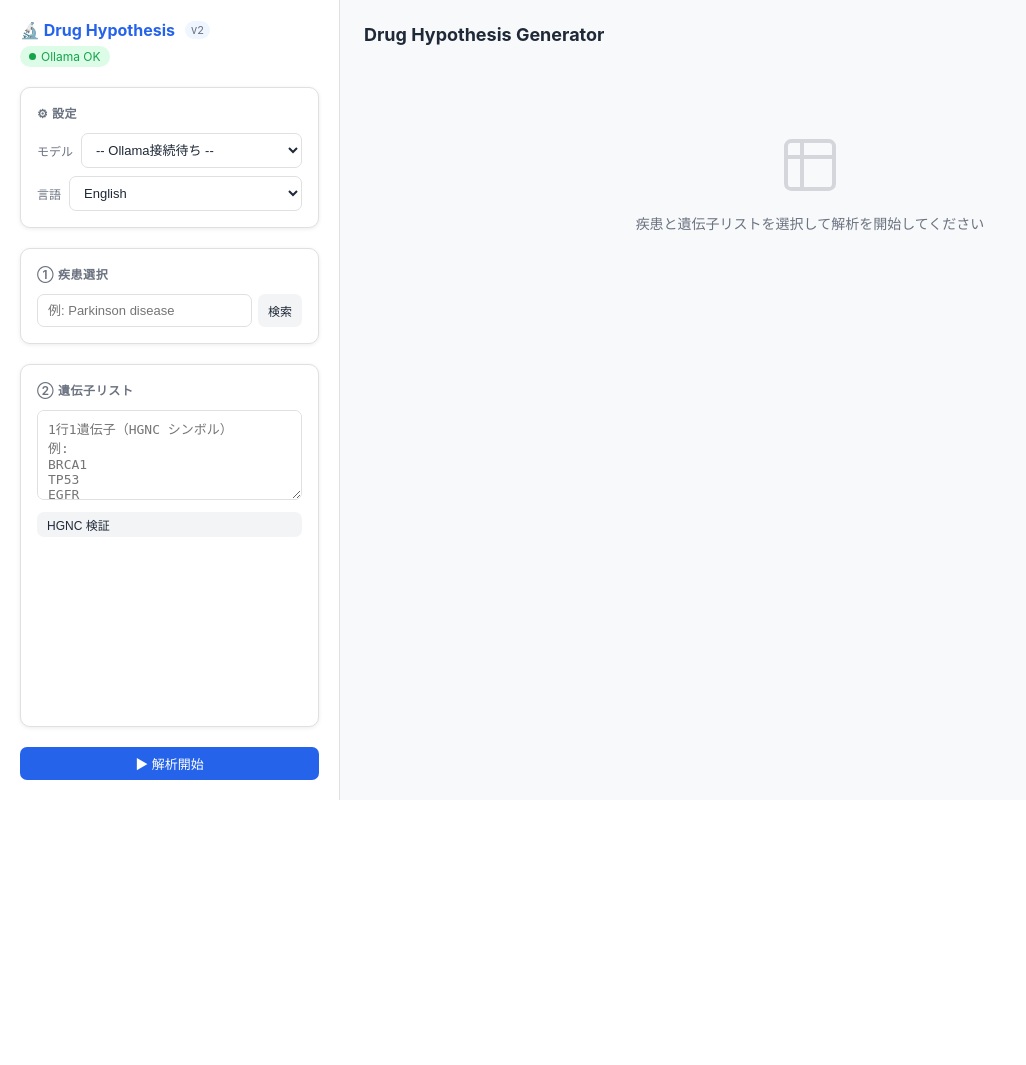
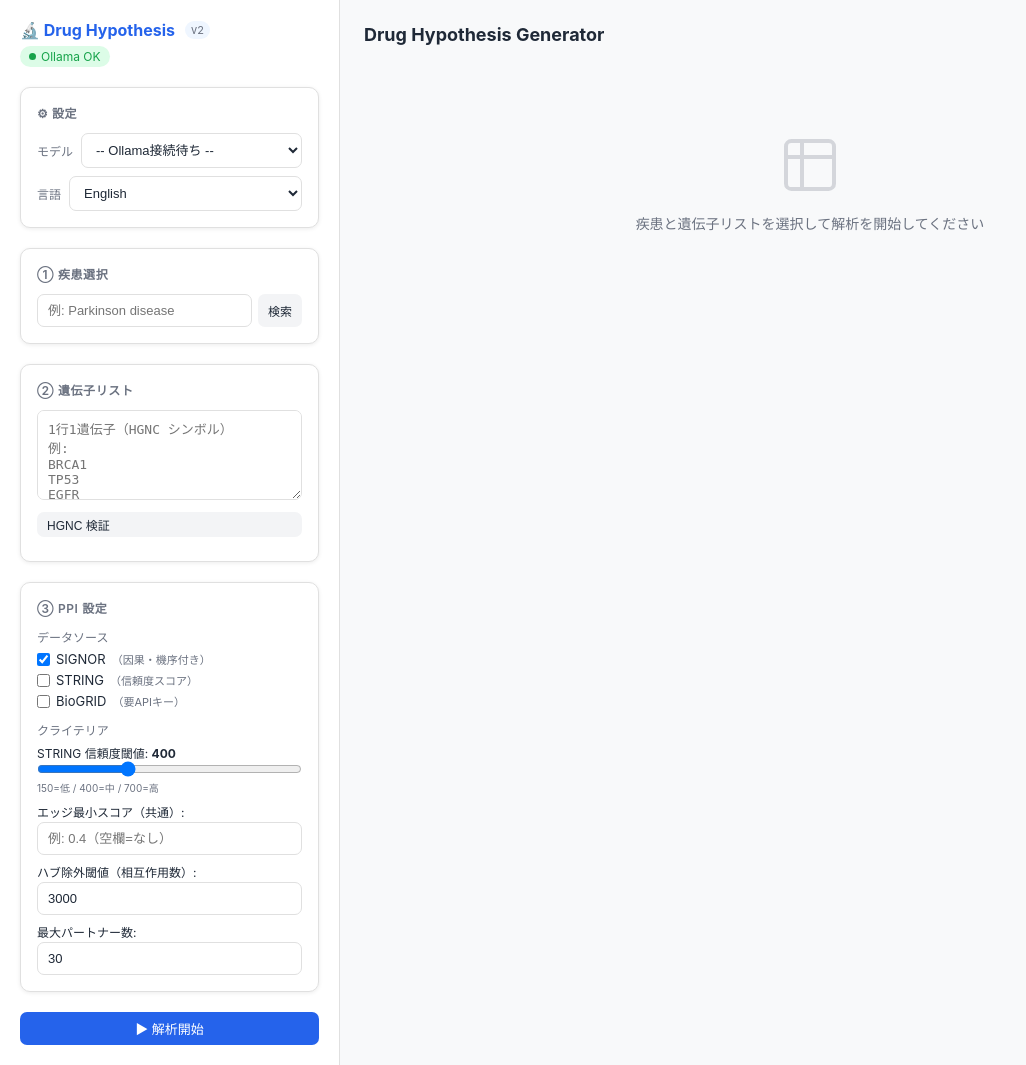
Before and after one commit to pepsea/aiagent_hypothesis_generator002, a Flask app: page / in a window 1280 px wide. Shown: the whole page, without its empty margins (0-1026 px from the left). Before the commit the page ends 800 px from the top, so only its background shows below. Run offline with Flask 3, Linux system fonts and the light colour scheme; data that the repository does not hold is empty.

Commit message:
Add STRING PPI source; make PPI sources and criteria configurable in UI
- collectors/string_db.py: STRING network API collector with
  required_score confidence threshold and per-channel subscores (cached)
- network.build_ppi_network: use_signor/use_string/use_biogrid source
  toggles, string_required_score, and min_score edge filter (drops
  low-confidence edges + resulting isolated nodes)
- webapp: new "③ PPI 設定" sidebar card — source checkboxes
  (SIGNOR/STRING/BioGRID), STRING confidence slider, common min-score,
  hub-exclusion threshold, max partners; sent as ppi{} in /api/analyze
- app.py: parse ppi config, include only selected PPI sources in the
  取得データ grid, pass criteria to build_ppi_network and enrichment;
  STRING added to collector labels/summary/detail renderers

Co-Authored-By: Claude Fable 5 <noreply@anthropic.com>

```diff
--- a/webapp/app.py
+++ b/webapp/app.py
@@ -34,7 +34,7 @@ from llm.ollama_client import OllamaClient, OLLAMA_BASE_URL
 from collectors import (
     pubmed, opentargets, uniprot, intact, gwas, chembl,
     gnomad, gtex, hpa, dgidb, clinicaltrials, alphafold,
-    reactome, toxicity, signor, biogrid,
+    reactome, toxicity, signor, biogrid, string_db,
 )
 
 app = Flask(__name__)
@@ -129,7 +129,7 @@ def validate_genes():
 # ─── Collector helpers ────────────────────────────────────────────────────
 _SRC_LABEL = {
     "pubmed": "PubMed", "opentargets": "OpenTargets", "uniprot": "UniProt",
-    "signor": "SIGNOR", "biogrid": "BioGRID", "intact": "IntAct",
+    "signor": "SIGNOR", "string": "STRING", "biogrid": "BioGRID", "intact": "IntAct",
     "gwas": "GWAS", "clinvar": "ClinVar",
     "chembl": "ChEMBL", "gnomad": "gnomAD", "gtex": "GTEx",
     "hpa": "HPA", "dgidb": "DGIdb", "clinicaltrials": "ClinicalTrials",
@@ -160,7 +160,7 @@ def _collector_summary(key: str, result, err: str | None) -> str:
             partners = list({p for ix in result for p in (ix.get("partners") or [])})
             return f"{len(result)} interactions / {len(partners)} partners"
         return "取得済み"
-    if key in ("signor", "biogrid"):
+    if key in ("signor", "biogrid", "string"):
         if isinstance(result, list):
             partners = {ix.get("partner") for ix in result if ix.get("partner")}
             return f"{len(result)} interactions / {len(partners)} partners"
@@ -263,7 +263,7 @@ def _collector_data(key: str, result) -> dict | None:
                                  "score": ix.get("confidence"),
                                  "pmid": (ix.get("pubmed_ids") or [""])[0]})
             return {"interactions": rows}
-        if key in ("signor", "biogrid") and isinstance(result, list):
+        if key in ("signor", "biogrid", "string") and isinstance(result, list):
             rows = [{"partner": ix.get("partner", ""),
                      "effect": ix.get("effect", ""),
                      "mechanism": ix.get("mechanism", ""),
@@ -337,6 +337,18 @@ def analyze():
     lang         = data.get("lang", LANG)
     model        = data.get("model", MODEL)
 
+    # ── PPI 設定（ソース選択・クライテリア） ──────────────────────────────
+    ppi = data.get("ppi", {}) or {}
+    ppi_sources = [s.lower() for s in ppi.get("sources", ["signor"])]
+    use_signor  = "signor" in ppi_sources
+    use_string  = "string" in ppi_sources
+    use_biogrid_sel = "biogrid" in ppi_sources and USE_BIOGRID
+    string_score = int(ppi.get("string_score", 400))
+    min_score    = ppi.get("min_score")
+    min_score    = float(min_score) if min_score not in (None, "", "null") else None
+    hub_threshold = int(ppi.get("hub_threshold", 3000))
+    max_nodes    = int(ppi.get("max_nodes", 30))
+
     if not genes or not disease_name:
         return jsonify({"error": "genes and disease_name required"}), 400
 
@@ -362,8 +374,15 @@ def analyze():
                 "pubmed":         lambda: pubmed.search_pubmed(gene, disease_name, max_results=8, disease_efo_id=disease_id),
                 "opentargets":    lambda: opentargets.get_target_disease_evidence(gene, disease_name, disease_id=disease_id),
                 "uniprot":        lambda: uniprot.get_protein_info(gene),
-                "signor":         lambda: signor.get_interactions(gene),
-                "biogrid":        lambda: biogrid.get_interactions(gene) if USE_BIOGRID else [],
+            }
+            # 選択された PPI ソースのみ取得データに含める
+            if use_signor:
+                COLLECTORS["signor"] = lambda: signor.get_interactions(gene)
+            if use_string:
+                COLLECTORS["string"] = lambda: string_db.get_interactions(gene, required_score=string_score)
+            if use_biogrid_sel:
+                COLLECTORS["biogrid"] = lambda: biogrid.get_interactions(gene)
+            COLLECTORS.update({
                 "gwas":           lambda: gwas.get_gwas_associations(gene, disease_name),
                 "clinvar":        lambda: gwas.get_clinvar_variants(gene),
                 "chembl":         lambda: chembl.get_drugs_for_target(gene),
@@ -374,7 +393,7 @@ def analyze():
                 "clinicaltrials": lambda: clinicaltrials.get_trials(gene, disease_name),
                 "alphafold":      lambda: alphafold.get_structure_info(gene),
                 "reactome":       lambda: reactome.get_pathways(gene),
-            }
+            })
 
             send("collecting_start", gene=gene, sources=list(COLLECTORS.keys()))
 
@@ -422,21 +441,26 @@ def analyze():
             send("progress", gene=gene, step="ppi", message="PPIネットワーク構築中...")
             ppi_graph, enrichment = None, {}
             try:
-                ppi_graph = net.build_ppi_network(gene, use_biogrid=USE_BIOGRID,
-                                                  use_reactome=False, use_intact=False)
-                enrichment = net.run_network_enrichment(ppi_graph) if ppi_graph else {}
+                ppi_graph = net.build_ppi_network(
+                    gene,
+                    use_signor=use_signor, use_string=use_string,
+                    use_biogrid=use_biogrid_sel,
+                    string_required_score=string_score, min_score=min_score,
+                    use_reactome=False, use_intact=False)
+                enrichment = net.run_network_enrichment(
+                    ppi_graph, hub_threshold=hub_threshold) if ppi_graph else {}
                 if ppi_graph:
                     send("ppi_done", gene=gene,
                          nodes=ppi_graph.number_of_nodes(),
                          edges=ppi_graph.number_of_edges(),
-                         partners=net.rank_partners(ppi_graph, gene.upper())[:30])
+                         partners=net.rank_partners(ppi_graph, gene.upper())[:max_nodes])
             except Exception as e:
                 send("progress", gene=gene, step="ppi", message=f"PPI警告: {e}")
 
             # ── 3. UniProt 機能情報（対象遺伝子 + PPI パートナー） ───────────────
             all_functions = {}
             if ppi_graph:
-                ppi_partners = net.rank_partners(ppi_graph, gene.upper())[:30]
+                ppi_partners = net.rank_partners(ppi_graph, gene.upper())[:max_nodes]
                 send("progress", gene=gene, step="ppi",
                      message="対象遺伝子・PPI遺伝子のUniProt機能情報を取得中...")
                 try:
@@ -483,9 +507,9 @@ def analyze():
             ppi_section, ppi_image_rel, partners = "", "", []
             if ppi_graph and ppi_graph.number_of_edges() > 0:
                 img_name = f"{ts}_ppi.png"
-                partners = net.rank_partners(ppi_graph, gene.upper())[:30]
+                partners = net.rank_partners(ppi_graph, gene.upper())[:max_nodes]
                 if net.render_ppi_image(ppi_graph, gene, str(pair_dir / img_name),
-                                        enrichment=enrichment, max_nodes=30):
+                                        enrichment=enrichment, max_nodes=max_nodes):
                     ppi_section = rpt.ppi_md(gene, img_name, partners=partners,
                                              functions=all_functions)
                     ppi_image_rel = str(pair_dir / img_name)
--- a/webapp/templates/index.html
+++ b/webapp/templates/index.html
@@ -243,12 +243,47 @@ textarea { resize: vertical; min-height: 90px; font-family: monospace; }
   </div>
 
   <!-- Gene list -->
-  <div class="card" style="flex:1;">
+  <div class="card">
     <div class="card-title">② 遺伝子リスト</div>
     <textarea id="gene-input" placeholder="1行1遺伝子（HGNC シンボル）&#10;例:&#10;BRCA1&#10;TP53&#10;EGFR"></textarea>
     <button class="btn btn-secondary btn-sm" style="margin-top:8px;width:100%;"
             onclick="validateGenes()">HGNC 検証</button>
     <div id="gene-validation" style="margin-top:8px;font-size:12px;"></div>
+  </div>
+
+  <!-- PPI settings -->
+  <div class="card" style="flex:1;">
+    <div class="card-title">③ PPI 設定</div>
+    <div style="font-size:12px;color:var(--text-sub);margin-bottom:6px;">データソース</div>
+    <div style="display:flex;flex-direction:column;gap:5px;font-size:13px;">
+      <label style="display:flex;align-items:center;gap:6px;cursor:pointer;">
+        <input type="checkbox" id="ppi-signor" checked> SIGNOR <span style="color:var(--text-sub);font-size:11px;">（因果・機序付き）</span>
+      </label>
+      <label style="display:flex;align-items:center;gap:6px;cursor:pointer;">
+        <input type="checkbox" id="ppi-string"> STRING <span style="color:var(--text-sub);font-size:11px;">（信頼度スコア）</span>
+      </label>
+      <label style="display:flex;align-items:center;gap:6px;cursor:pointer;">
+        <input type="checkbox" id="ppi-biogrid"> BioGRID <span style="color:var(--text-sub);font-size:11px;">（要APIキー）</span>
+      </label>
+    </div>
+
+    <div style="margin-top:12px;font-size:12px;color:var(--text-sub);">クライテリア</div>
+    <div style="display:flex;flex-direction:column;gap:8px;margin-top:6px;">
+      <label style="font-size:12px;">STRING 信頼度閾値: <b id="string-score-val">400</b>
+        <input type="range" id="ppi-string-score" min="150" max="900" step="50" value="400"
+               style="width:100%;" oninput="document.getElementById('string-score-val').textContent=this.value">
+        <span style="font-size:10px;color:var(--text-sub);">150=低 / 400=中 / 700=高</span>
+      </label>
+      <label style="font-size:12px;">エッジ最小スコア（共通）:
+        <input type="text" id="ppi-min-score" placeholder="例: 0.4（空欄=なし）" style="margin-top:2px;">
+      </label>
+      <label style="font-size:12px;">ハブ除外閾値（相互作用数）:
+        <input type="text" id="ppi-hub-threshold" value="3000" style="margin-top:2px;">
+      </label>
+      <label style="font-size:12px;">最大パートナー数:
+        <input type="text" id="ppi-max-nodes" value="30" style="margin-top:2px;">
+      </label>
+    </div>
   </div>
 
   <!-- Run -->
@@ -397,8 +432,29 @@ async function validateGenes() {
 }
 
 // ── Analysis ───────────────────────────────────────────────────────────────
+function collectPpiConfig() {
+  const sources = [];
+  if (document.getElementById("ppi-signor").checked) sources.push("signor");
+  if (document.getElementById("ppi-string").checked) sources.push("string");
+  if (document.getElementById("ppi-biogrid").checked) sources.push("biogrid");
+  const num = (id, def) => {
+    const v = parseFloat(document.getElementById(id).value);
+    return isNaN(v) ? def : v;
+  };
+  const minRaw = document.getElementById("ppi-min-score").value.trim();
+  return {
+    sources,
+    string_score: num("ppi-string-score", 400),
+    min_score: minRaw === "" ? null : parseFloat(minRaw),
+    hub_threshold: num("ppi-hub-threshold", 3000),
+    max_nodes: num("ppi-max-nodes", 30),
+  };
+}
+
 function startAnalysis() {
   if (!selectedDisease) { alert("疾患を選択してください"); return; }
+  const ppiCfg = collectPpiConfig();
+  if (!ppiCfg.sources.length) { alert("PPIデータソースを少なくとも1つ選択してください"); return; }
   if (!validatedGenes.length) {
     // try raw input
     const raw = document.getElementById("gene-input").value
@@ -435,7 +491,8 @@ function startAnalysis() {
       genes: validatedGenes,
       disease_name: selectedDisease.name,
       disease_id: selectedDisease.id,
-      model, lang
+      model, lang,
+      ppi: collectPpiConfig()
     })
   }).then(resp => {
     const reader = resp.body.getReader();
```
Also changed, not shown: collectors/string_db.py (added, +95 -0 lines), network.py (+41 -12 lines).
